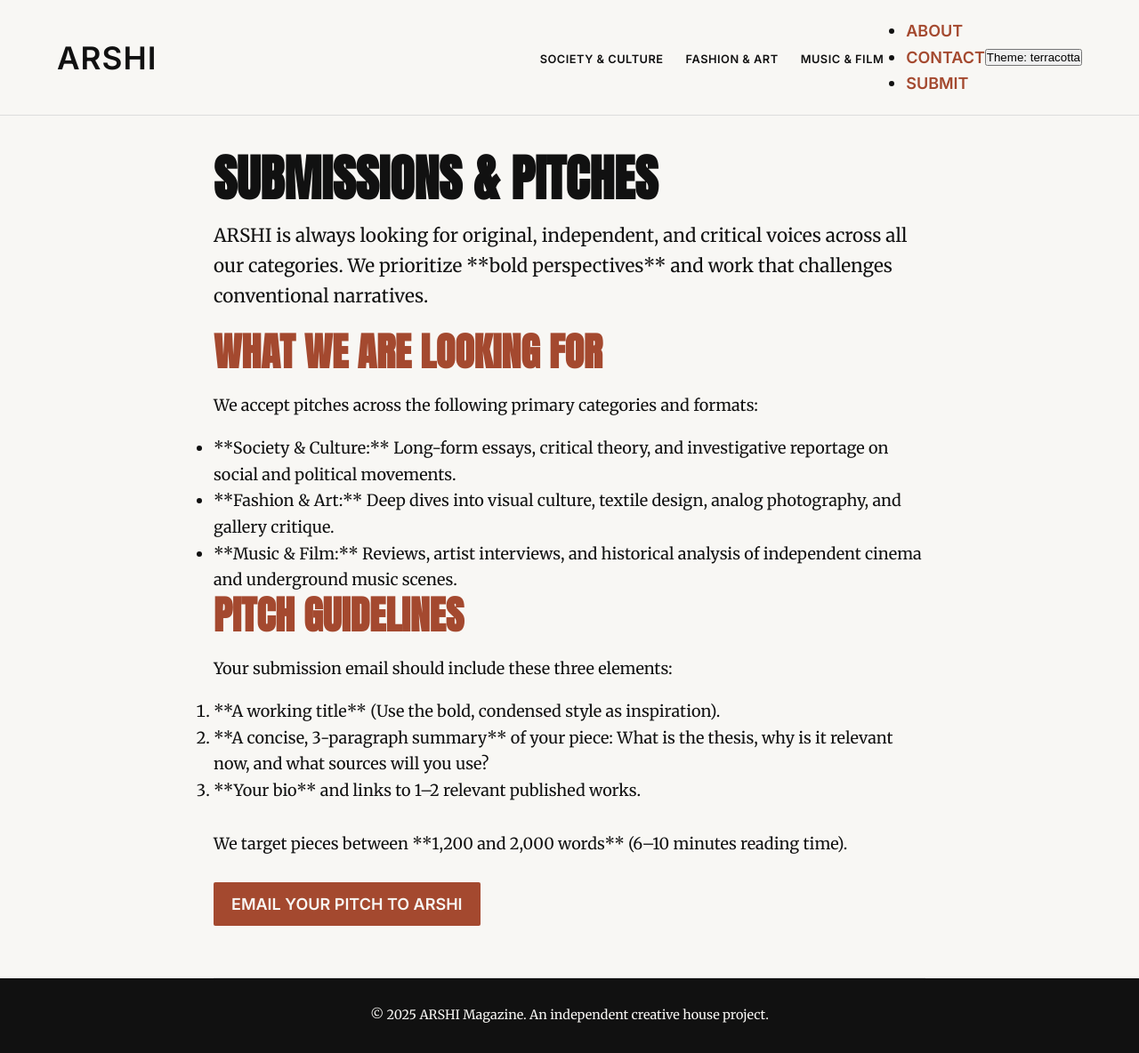
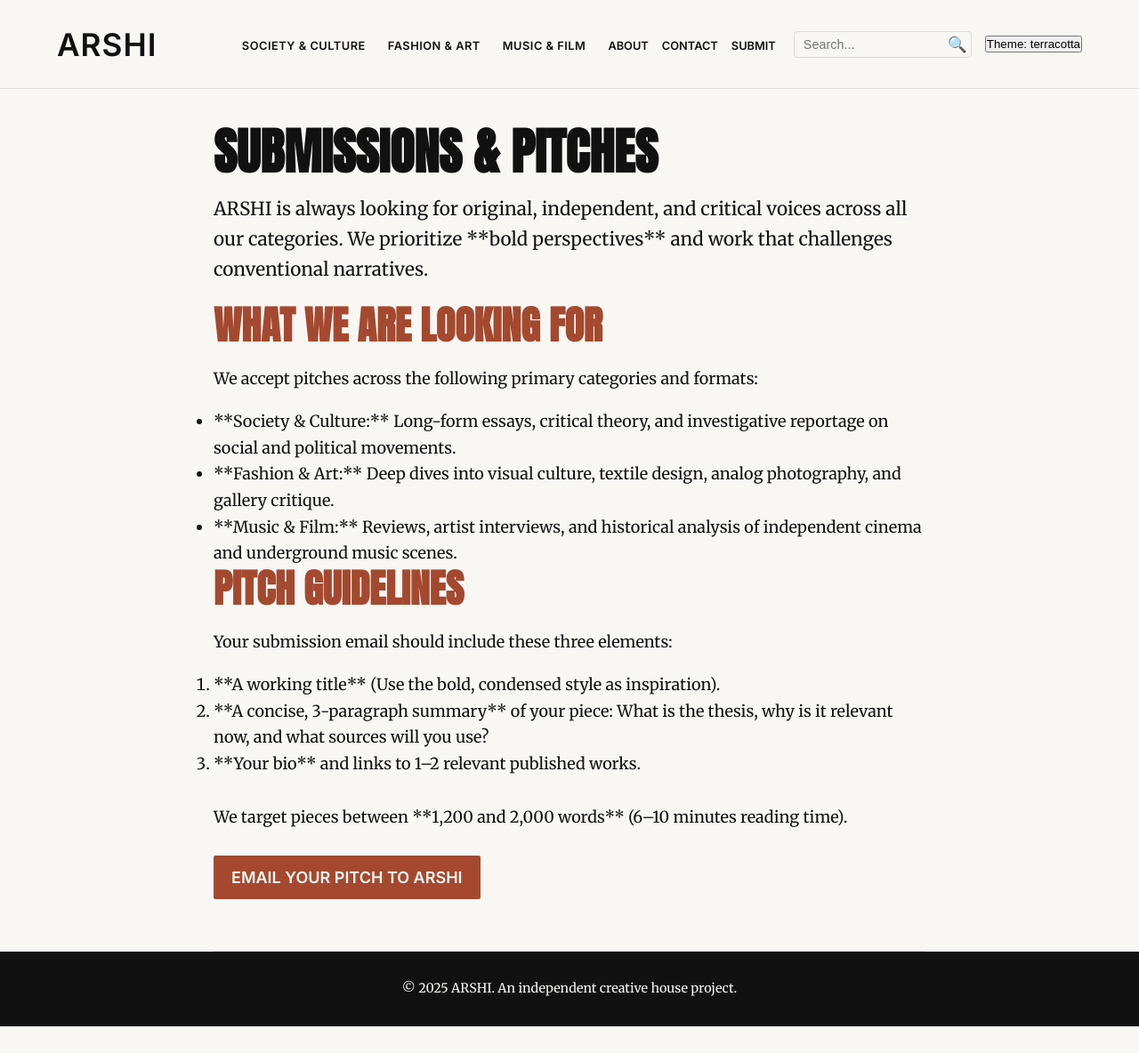
Before and after one commit to arshistudio/arshi, a plain HTML site: page submit.html in a window 1280 px wide. Shown: the whole page at 89% size. After the commit the page ends 1154 px from the top, so only its background shows below. Drawn offline with Linux system fonts and the light colour scheme.

Commit message:
Update submit.html

```diff
--- a/submit.html
+++ b/submit.html
@@ -3,7 +3,7 @@
 <head>
     <meta charset="UTF-8">
     <meta name="viewport" content="width=device-width, initial-scale=1.0">
-    <title>Submit to ARSHI Magazine</title>
+    <title>Submit to ARSHI</title>
     <link rel="stylesheet" href="styles.css">
     <link rel="stylesheet" href="magazine-styles.css">
 </head>
@@ -17,15 +17,26 @@
                 <li><a href="index.html#fashion">Fashion & Art</a></li>
                 <li><a href="index.html#music">Music & Film</a></li>
             </ul>
-        <ul class="secondary-links">
+            <ul class="secondary-links-desktop">
                 <li><a href="about.html">About</a></li>
                 <li><a href="contact.html">Contact</a></li>
                 <li><a href="submit.html">Submit</a></li>
             </ul>
+
+            <div class="search-container">
+                <input type="search" placeholder="Search..." class="search-input">
+                <button class="search-button">🔍</button>
+            </div>
+
             <button id="theme-switcher">Theme: Terracotta</button>
             <div class="hamburger">☰</div>
         </nav>
+
         <div class="mobile-menu">
+            <div class="mobile-search-container">
+                <input type="search" placeholder="Search ARSHI..." class="search-input">
+            </div>
+
             <a href="index.html#culture">Society & Culture</a>
             <a href="index.html#fashion">Fashion & Art</a>
             <a href="index.html#music">Music & Film</a>
@@ -79,9 +90,27 @@
     </main>
 
     <footer>
-        <p>&copy; 2025 ARSHI Magazine. An independent creative house project.</p>
+        <p>&copy; 2025 ARSHI. An independent creative house project.</p>
     </footer>
 
     <script src="theme-switcher.js" defer></script>
+    <script>
+        document.addEventListener('DOMContentLoaded', () => {
+            const hamburger = document.querySelector('.hamburger');
+            const mobileMenu = document.querySelector('.mobile-menu');
+
+            if (hamburger && mobileMenu) {
+                hamburger.addEventListener('click', () => {
+                    mobileMenu.classList.toggle('open');
+                });
+
+                mobileMenu.querySelectorAll('a').forEach(item => {
+                    item.addEventListener('click', () => {
+                        mobileMenu.classList.remove('open');
+                    });
+                });
+            }
+        });
+    </script>
 </body>
 </html>
```
Lines whose indentation alone changed are shown as unchanged.
